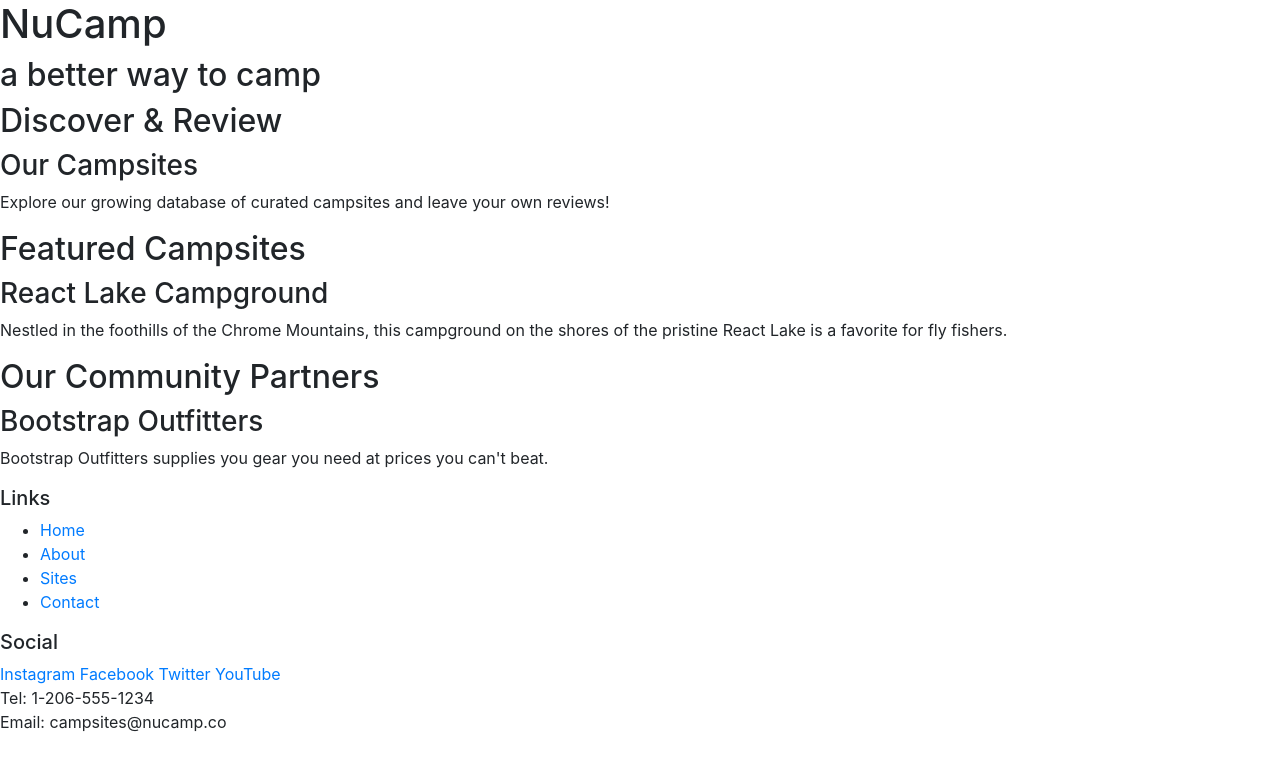
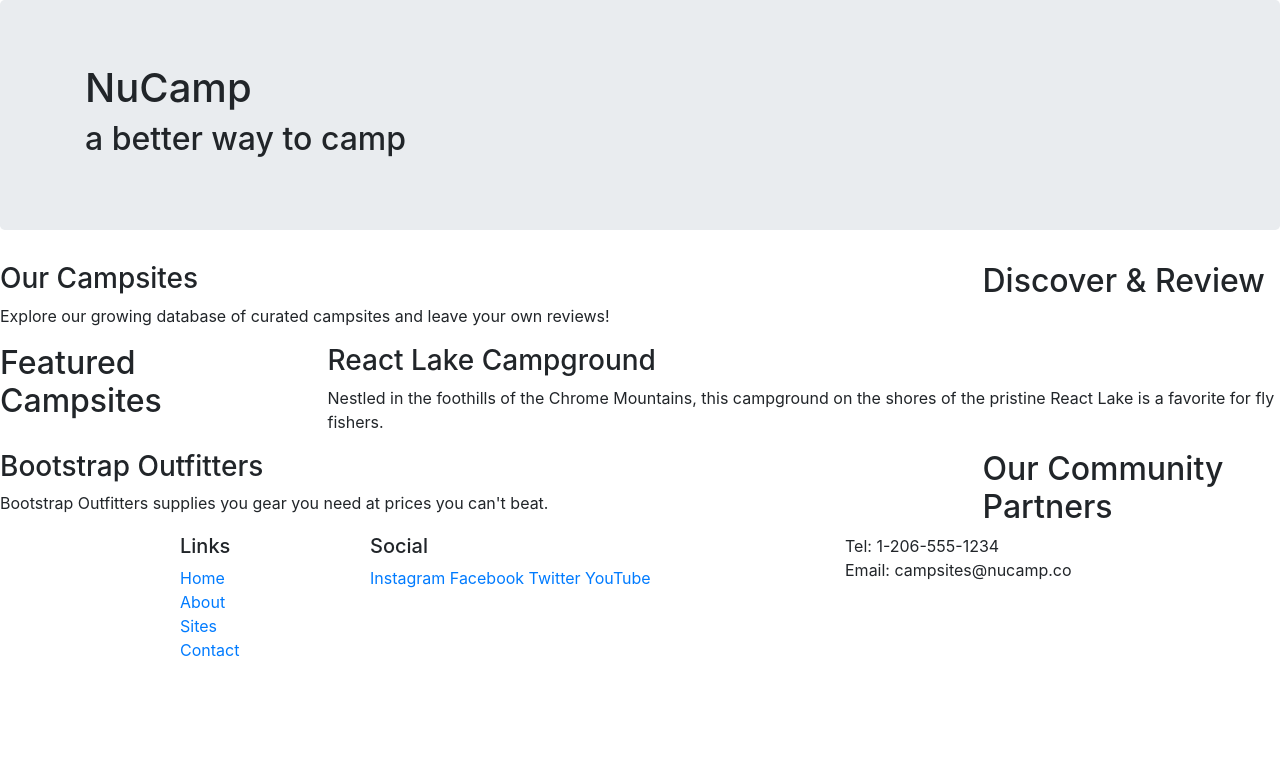
Before and after one commit to bonnee1/nucampsite, a website: page index.html in a window 1280 px wide. Drawn offline with nearby package versions, Linux system fonts and the light colour scheme.

Commit message:
Bootstrap grid

```diff
--- a/index.html
+++ b/index.html
@@ -13,51 +13,73 @@
 
 <body>
 
-    <header>
-        <div>
+    <header class="jumbotron">
+        <div class="container">
+            <div class="row">
+                <div class="col">
             <h1>NuCamp</h1>
             <h2>a better way to camp</h2>
                 </div>
+            </div>
+        </div>
     </header>
 
-    <div>
+    <div class="row">
+        <div class="col-sm-4 order-sm-last col-md-3">
             <h2>Discover & Review</h2>
+        </div>
+
+        <div class="col">
             <h3>Our Campsites</h3>
         <p>Explore our growing database of curated campsites and leave your own reviews!</p>
         </div>
+    </div>
 
-    <div>
+    <div class="row">
+        <div class="col-sm-4 col-md-3">
         <h2>Featured Campsites</h2>
+        </div>
+        <div class="col">
             <h3>React Lake Campground</h3>
             <p>Nestled in the foothills of the Chrome Mountains, this campground on the shores of the pristine React Lake is a favorite for fly fishers.</p>
         </div>
+    </div>
 
-    <div>
+    <div class="row">
+        <div class="col-sm-4 order-sm-last col-md-3">
             <h2>Our Community Partners</h2>
+        </div>
+        <div class="col">
             <h3>Bootstrap Outfitters</h3>
             <p>Bootstrap Outfitters supplies you gear you need at prices you can't beat.</p>
         </div>
+    </div>
+</div>
 
     <footer>
-        <div>
+        <div class="container">
+            <div class="row">
+                <div class="col-4 col-sm-2 offset-1">
                     <h5>Links</h5>
-            <ul>
+                    <ul class="list-unstyled">
                         <li><a href="#">Home</a></li>
                         <li><a href="#">About</a></li>
                         <li><a href="#">Sites</a></li>
                         <li><a href="#">Contact</a></li>
                     </ul>
                 </div>
-        <div>
+                <div class="col-6 col-sm-5">
                     <h5>Social</h5>
                     <a href="http://instagram.com/">Instagram</a>
                     <a href="http://facebook.com/">Facebook</a>
                     <a href="http://twitter.com/">Twitter</a>
                     <a href="http://youtube.com/">YouTube</a>
                 </div>
-        <div>
+                <div class="col-sm-4">
                     Tel: 1-206-555-1234<br />
                     Email: campsites@nucamp.co
+                </div>
+            </div>
         </div>
     </footer>
     <script src="node_modules/jquery/dist/jquery.slim.min.js"></script>
```
Lines whose indentation alone changed are shown as unchanged.
